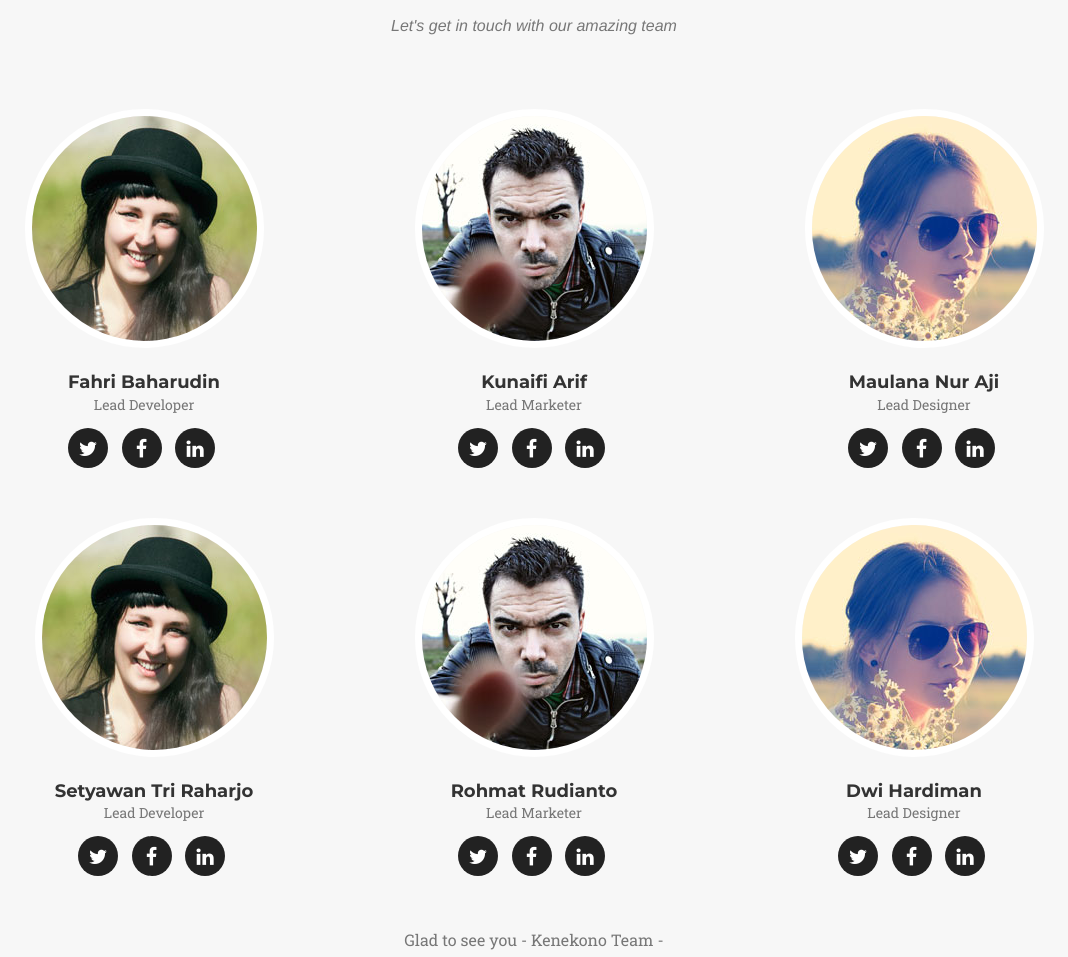
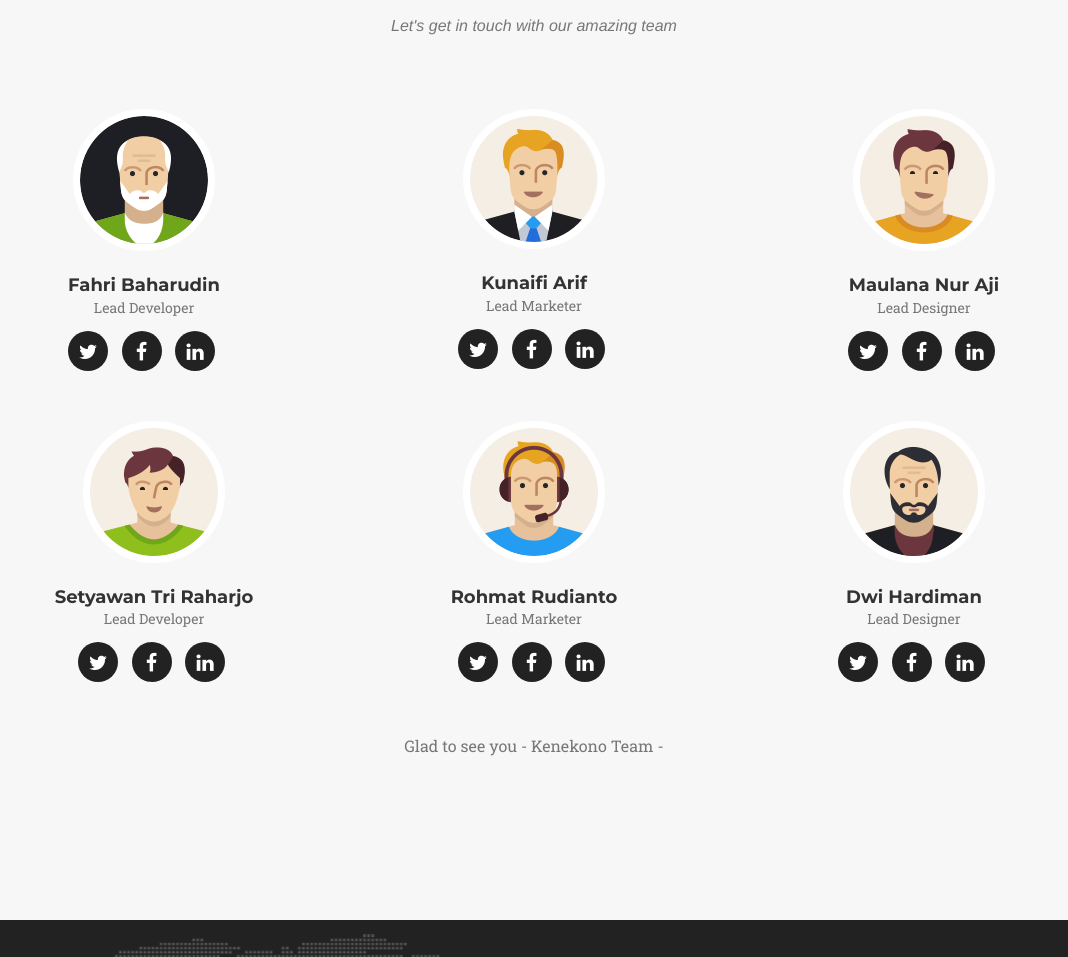
Before and after one commit to maulananuraji/kenekono, a plain HTML site: page index.html in a window 1280 px wide. Shown: the part 4093-5050 px from the top of the page, without its empty margins (106-1174 px from the left). Drawn offline with nearby package versions, Linux system fonts and the light colour scheme; a web font is replaced by a local one.

Commit message:
Add awesome avatar

```diff
--- a/index.html
+++ b/index.html
@@ -275,7 +275,7 @@
             <div class="row">
                 <div class="col-sm-4">
                     <div class="team-member">
-                        <img src="img/team/1.jpg" class="img-responsive img-circle" alt="">
+                        <img src="img/team/fahri baharudin.png" class="img-responsive img-circle" alt="">
                         <h4>Fahri Baharudin</h4>
                         <p class="text-muted">Lead Developer</p>
                         <ul class="list-inline social-buttons">
@@ -290,7 +290,7 @@
                 </div>
                 <div class="col-sm-4">
                     <div class="team-member">
-                        <img src="img/team/2.jpg" class="img-responsive img-circle" alt="">
+                        <img src="img/team/kunaifi arif.png" class="img-responsive img-circle" alt="">
                         <h4>Kunaifi Arif</h4>
                         <p class="text-muted">Lead Marketer</p>
                         <ul class="list-inline social-buttons">
@@ -305,7 +305,7 @@
                 </div>
                 <div class="col-sm-4">
                     <div class="team-member">
-                        <img src="img/team/3.jpg" class="img-responsive img-circle" alt="">
+                        <img src="img/team/maulana nur aji.png" class="img-responsive img-circle" alt="">
                         <h4>Maulana Nur Aji</h4>
                         <p class="text-muted">Lead Designer</p>
                         <ul class="list-inline social-buttons">
@@ -321,7 +321,7 @@
             </div>
             <div class="col-sm-4">
                     <div class="team-member">
-                        <img src="img/team/1.jpg" class="img-responsive img-circle" alt="">
+                        <img src="img/team/setyawan tri raharjo.png" class="img-responsive img-circle" alt="">
                         <h4>Setyawan Tri Raharjo</h4>
                         <p class="text-muted">Lead Developer</p>
                         <ul class="list-inline social-buttons">
@@ -336,7 +336,7 @@
                 </div>
                 <div class="col-sm-4">
                     <div class="team-member">
-                        <img src="img/team/2.jpg" class="img-responsive img-circle" alt="">
+                        <img src="img/team/rohmat rudianto.png" class="img-responsive img-circle" alt="">
                         <h4>Rohmat Rudianto</h4>
                         <p class="text-muted">Lead Marketer</p>
                         <ul class="list-inline social-buttons">
@@ -351,7 +351,7 @@
                 </div>
                 <div class="col-sm-4">
                     <div class="team-member">
-                        <img src="img/team/3.jpg" class="img-responsive img-circle" alt="">
+                        <img src="img/team/dwi hardiman.png" class="img-responsive img-circle" alt="">
                         <h4>Dwi Hardiman</h4>
                         <p class="text-muted">Lead Designer</p>
                         <ul class="list-inline social-buttons">
```
Also changed, not shown: img/team/1.jpg (deleted), img/team/2.jpg (deleted), img/team/3.jpg (deleted), img/team/dwi hardiman.png (added), img/team/fahri baharudin.png (added), img/team/kunaifi arif.png (added), img/team/maulana nur aji.png (added), img/team/rohmat rudianto.png (added), img/team/setyawan tri raharjo.png (added).
